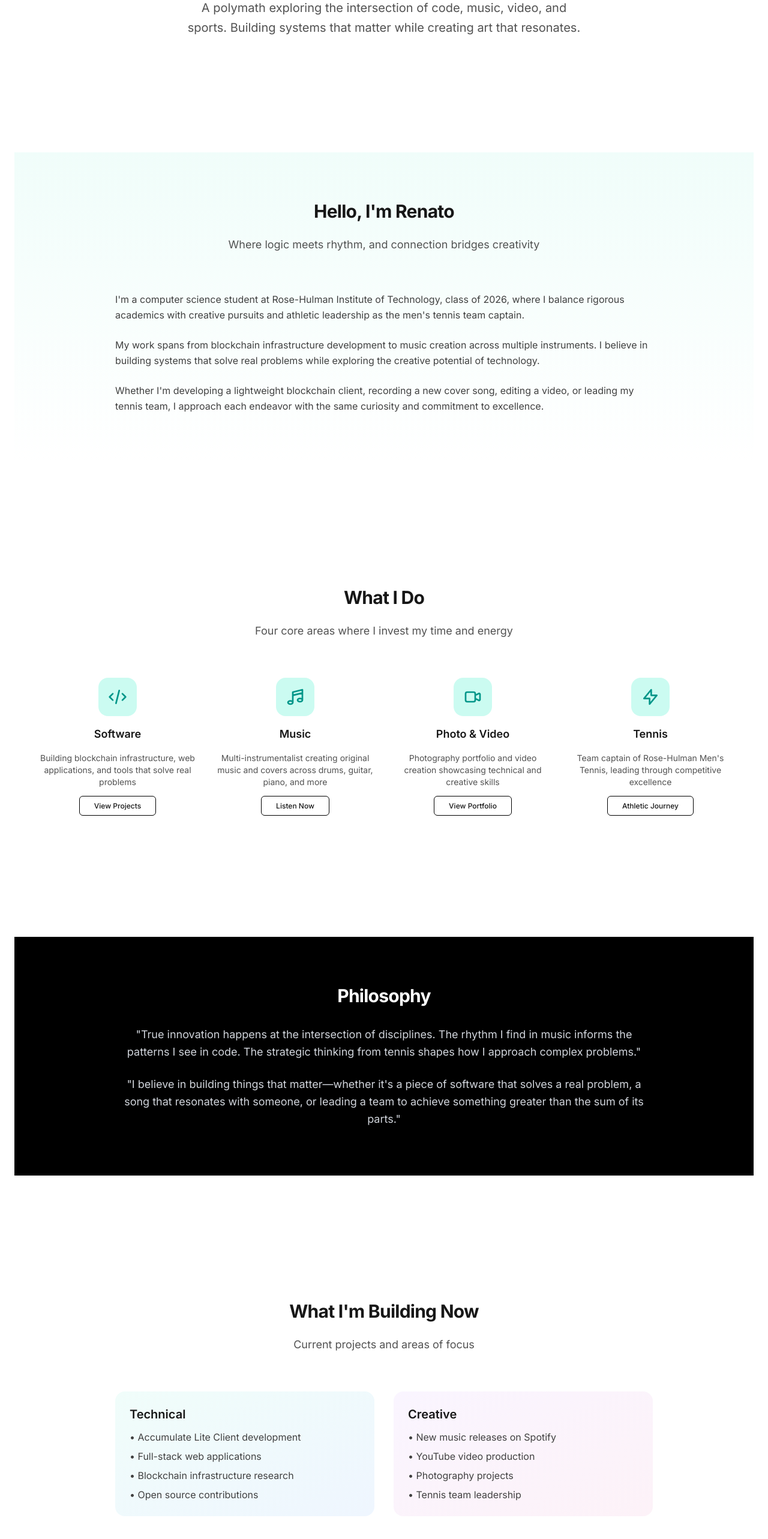
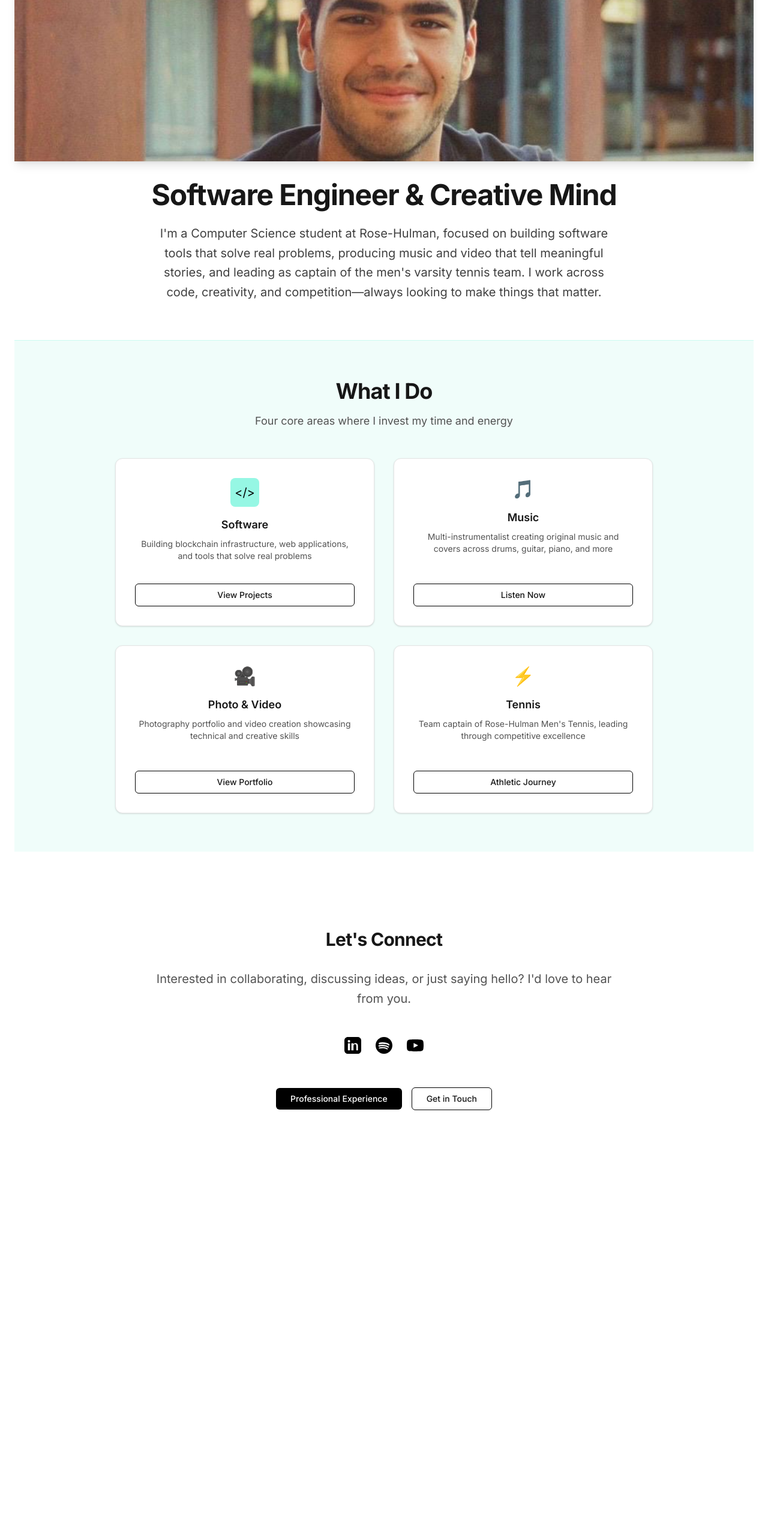
Before and after one commit to renatodap/fitness-backend, a Next.js app: page /about in a window 1280 px wide. Shown: the part 224-2790 px from the top of the page at 60% size. After the commit the page ends 2187 px from the top, so only its background shows below. Built offline with nearby package versions, Linux system fonts and the light colour scheme.

Commit message:
about page

```diff
--- a/app/about/page.tsx
+++ b/app/about/page.tsx
@@ -4,194 +4,103 @@ import Button from "../components/button";
 
 export default function About() {
   return (
-    <div className="space-y-32">
+    <div className="space-y-16">
       {/* Hero Section */}
-      <section className="relative flex flex-col items-center text-center pt-8 pb-16">
-        <div className="max-w-4xl mx-auto space-y-8">
-          <h1 className="text-5xl font-bold tracking-tight">About</h1>
-          <p className="text-xl text-neutral-600 max-w-2xl mx-auto leading-relaxed">
-            A polymath exploring the intersection of code, music, video, and sports.
-            Building systems that matter while creating art that resonates.
+      <section className="relative w-full flex flex-col items-center text-center pt-0 pb-0 mb-16">
+        <div className="w-full h-64 md:h-96 relative mb-8">
+          <img
+            src="/about-picture.jpg"
+            alt="Renato DAP portrait"
+            className="object-cover w-full h-full rounded-none shadow-lg"
+            style={{ maxHeight: '40rem', objectPosition: '50% 45%' }}
+          />
+        </div>
+        <div className="max-w-4xl mx-auto space-y-6">
+          <h1 className="text-5xl font-bold tracking-tight">Software Engineer & Creative Mind</h1>
+          <p className="text-xl text-neutral-700 max-w-3xl mx-auto leading-relaxed">
+            I'm a Computer Science student at Rose-Hulman, focused on building software tools
+            that solve real problems, producing music and video that tell meaningful stories,
+            and leading as captain of the men's varsity tennis team. I work across code, creativity,
+            and competition—always looking to make things that matter.
           </p>
         </div>
       </section>
 
-      {/* Introduction */}
-      <section className="relative bg-gradient-to-b from-teal-50 to-white py-20 px-4 sm:px-6">
+      {/* What I Do */}
+      <section className="py-16 px-4 sm:px-6 bg-teal-50 border-t border-teal-100 mb-16">
         <div className="max-w-4xl mx-auto">
-          <div className="text-center space-y-6 mb-16">
-            <h2 className="text-3xl font-bold tracking-tight">Hello, I'm Renato</h2>
-            <p className="text-neutral-600 text-lg max-w-2xl mx-auto">
-              Where logic meets rhythm, and connection bridges creativity
-            </p>
-          </div>
-
-          <div className="prose prose-lg max-w-none text-neutral-700 leading-relaxed space-y-6">
-            <p>
-              I'm a computer science student at Rose-Hulman Institute of Technology,
-              class of 2026, where I balance rigorous academics with creative pursuits
-              and athletic leadership as the men's tennis team captain.
-            </p>
-
-            <p>
-              My work spans from blockchain infrastructure development to music creation
-              across multiple instruments. I believe in building systems that solve real
-              problems while exploring the creative potential of technology.
-            </p>
-
-            <p>
-              Whether I'm developing a lightweight blockchain client, recording a new
-              cover song, editing a video, or leading my tennis team, I approach each
-              endeavor with the same curiosity and commitment to excellence.
-            </p>
-          </div>
-        </div>
-      </section>
-
-      {/* Core Areas */}
-      <section className="py-20 px-4 sm:px-6">
-        <div className="max-w-6xl mx-auto">
-          <div className="text-center space-y-6 mb-16">
-            <h2 className="text-3xl font-bold tracking-tight">What I Do</h2>
+          <div className="text-center space-y-4 mb-12">
+            <h2 className="text-4xl font-bold tracking-tight">What I Do</h2>
             <p className="text-neutral-600 text-lg max-w-2xl mx-auto">
               Four core areas where I invest my time and energy
             </p>
           </div>
-
-          <div className="grid md:grid-cols-2 lg:grid-cols-4 gap-8">
-            {/* Software */}
-            <div className="text-center space-y-4">
-              <div className="w-16 h-16 bg-teal-100 rounded-2xl flex items-center justify-center mx-auto">
-                <svg className="w-8 h-8 text-teal-600" fill="none" stroke="currentColor" viewBox="0 0 24 24">
-                  <path strokeLinecap="round" strokeLinejoin="round" strokeWidth={2} d="M10 20l4-16m4 4l4 4-4 4M6 16l-4-4 4-4" />
-                </svg>
+          <div className="grid grid-cols-1 md:grid-cols-2 gap-8">
+            {/* Software Card */}
+            <div className="flex flex-col items-center bg-white border border-neutral-200 rounded-xl p-8 shadow-sm hover:shadow-lg transition min-h-[280px]">
+              <div className="mb-4">
+                <div className="bg-teal-200 rounded-lg flex items-center justify-center w-12 h-12">
+                  <span className="text-black text-xl font-mono">{'</>'}</span>
+                </div>
               </div>
-              <h3 className="text-lg font-semibold">Software</h3>
-              <p className="text-sm text-neutral-600">
-                Building blockchain infrastructure, web applications, and tools that solve real problems
-              </p>
-              <Button href="/software" variant="outline" className="text-xs px-3 py-1">
-                View Projects
-              </Button>
+              <h3 className="text-lg font-semibold mb-2">Software</h3>
+              <p className="text-sm text-neutral-600 mb-4 text-center flex-1">Building blockchain infrastructure, web applications, and tools that solve real problems</p>
+              <Button href="/software" variant="outline" className="w-full mt-auto">View Projects</Button>
             </div>
-
-            {/* Music */}
-            <div className="text-center space-y-4">
-              <div className="w-16 h-16 bg-teal-100 rounded-2xl flex items-center justify-center mx-auto">
-                <svg className="w-8 h-8 text-teal-600" fill="none" stroke="currentColor" viewBox="0 0 24 24">
-                  <path strokeLinecap="round" strokeLinejoin="round" strokeWidth={2} d="M9 19V6l12-3v13M9 19c0 1.105-1.343 2-3 2s-3-.895-3-2 1.343-2 3-2 3 .895 3 2zm12-3c0 1.105-1.343 2-3 2s-3-.895-3-2 1.343-2 3-2 3 .895 3 2zM9 10l12-3" />
-                </svg>
+            {/* Music Card */}
+            <div className="flex flex-col items-center bg-white border border-neutral-200 rounded-xl p-8 shadow-sm hover:shadow-lg transition min-h-[280px]">
+              <div className="mb-4">
+                <span className="text-black text-3xl">🎵</span>
               </div>
-              <h3 className="text-lg font-semibold">Music</h3>
-              <p className="text-sm text-neutral-600">
-                Multi-instrumentalist creating original music and covers across drums, guitar, piano, and more
-              </p>
-              <Button href="/music" variant="outline" className="text-xs px-3 py-1">
-                Listen Now
-              </Button>
+              <h3 className="text-lg font-semibold mb-2">Music</h3>
+              <p className="text-sm text-neutral-600 mb-4 text-center flex-1">Multi-instrumentalist creating original music and covers across drums, guitar, piano, and more</p>
+              <Button href="/music" variant="outline" className="w-full mt-auto">Listen Now</Button>
             </div>
-
-            {/* Video */}
-            <div className="text-center space-y-4">
-              <div className="w-16 h-16 bg-teal-100 rounded-2xl flex items-center justify-center mx-auto">
-                <svg className="w-8 h-8 text-teal-600" fill="none" stroke="currentColor" viewBox="0 0 24 24">
-                  <path strokeLinecap="round" strokeLinejoin="round" strokeWidth={2} d="M15 10l4.553-2.276A1 1 0 0121 8.618v6.764a1 1 0 01-1.447.894L15 14M5 18h8a2 2 0 002-2V8a2 2 0 00-2-2H5a2 2 0 00-2 2v8a2 2 0 002 2z" />
-                </svg>
+            {/* Photo & Video Card */}
+            <div className="flex flex-col items-center bg-white border border-neutral-200 rounded-xl p-8 shadow-sm hover:shadow-lg transition min-h-[280px]">
+              <div className="mb-4">
+                <span className="text-black text-3xl">🎥</span>
               </div>
-              <h3 className="text-lg font-semibold">Photo & Video</h3>
-              <p className="text-sm text-neutral-600">
-                Photography portfolio and video creation showcasing technical and creative skills
-              </p>
-              <Button href="/photo" variant="outline" className="text-xs px-3 py-1">
-                View Portfolio
-              </Button>
+              <h3 className="text-lg font-semibold mb-2">Photo & Video</h3>
+              <p className="text-sm text-neutral-600 mb-4 text-center flex-1">Photography portfolio and video creation showcasing technical and creative skills</p>
+              <Button href="/photo" variant="outline" className="w-full mt-auto">View Portfolio</Button>
             </div>
-
-            {/* Tennis */}
-            <div className="text-center space-y-4">
-              <div className="w-16 h-16 bg-teal-100 rounded-2xl flex items-center justify-center mx-auto">
-                <svg className="w-8 h-8 text-teal-600" fill="none" stroke="currentColor" viewBox="0 0 24 24">
-                  <path strokeLinecap="round" strokeLinejoin="round" strokeWidth={2} d="M13 10V3L4 14h7v7l9-11h-7z" />
-                </svg>
+            {/* Tennis Card */}
+            <div className="flex flex-col items-center bg-white border border-neutral-200 rounded-xl p-8 shadow-sm hover:shadow-lg transition min-h-[280px]">
+              <div className="mb-4">
+                <span className="text-black text-3xl">⚡</span>
               </div>
-              <h3 className="text-lg font-semibold">Tennis</h3>
-              <p className="text-sm text-neutral-600">
-                Team captain of Rose-Hulman Men's Tennis, leading through competitive excellence
-              </p>
-              <Button href="/tennis" variant="outline" className="text-xs px-3 py-1">
-                Athletic Journey
-              </Button>
-            </div>
-          </div>
-        </div>
-      </section>
-
-      {/* Philosophy */}
-      <section className="relative bg-black text-white py-20 px-4 sm:px-6">
-        <div className="max-w-4xl mx-auto text-center space-y-8">
-          <h2 className="text-3xl font-bold tracking-tight">Philosophy</h2>
-          <div className="space-y-6 text-lg text-gray-300 leading-relaxed">
-            <p>
-              "True innovation happens at the intersection of disciplines.
-              The rhythm I find in music informs the patterns I see in code.
-              The strategic thinking from tennis shapes how I approach complex problems."
-            </p>
-            <p>
-              "I believe in building things that matter—whether it's a piece of software
-              that solves a real problem, a song that resonates with someone, or
-              leading a team to achieve something greater than the sum of its parts."
-            </p>
-          </div>
-        </div>
-      </section>
-
-      {/* Current Focus */}
-      <section className="py-20 px-4 sm:px-6">
-        <div className="max-w-4xl mx-auto">
-          <div className="text-center space-y-6 mb-16">
-            <h2 className="text-3xl font-bold tracking-tight">What I'm Building Now</h2>
-            <p className="text-neutral-600 text-lg max-w-2xl mx-auto">
-              Current projects and areas of focus
-            </p>
-          </div>
-
-          <div className="grid md:grid-cols-2 gap-8">
-            <div className="bg-gradient-to-br from-teal-50 to-blue-50 rounded-2xl p-6">
-              <h3 className="text-xl font-semibold mb-3">Technical</h3>
-              <ul className="space-y-2 text-neutral-700">
-                <li>• Accumulate Lite Client development</li>
-                <li>• Full-stack web applications</li>
-                <li>• Blockchain infrastructure research</li>
-                <li>• Open source contributions</li>
-              </ul>
-            </div>
-
-            <div className="bg-gradient-to-br from-purple-50 to-pink-50 rounded-2xl p-6">
-              <h3 className="text-xl font-semibold mb-3">Creative</h3>
-              <ul className="space-y-2 text-neutral-700">
-                <li>• New music releases on Spotify</li>
-                <li>• YouTube video production</li>
-                <li>• Photography projects</li>
-                <li>• Tennis team leadership</li>
-              </ul>
+              <h3 className="text-lg font-semibold mb-2">Tennis</h3>
+              <p className="text-sm text-neutral-600 mb-4 text-center flex-1">Team captain of Rose-Hulman Men's Tennis, leading through competitive excellence</p>
+              <Button href="/tennis" variant="outline" className="w-full mt-auto">Athletic Journey</Button>
             </div>
           </div>
         </div>
       </section>
 
       {/* Call to Action */}
-      <section className="py-20 px-4 sm:px-6 text-center">
+      <section className="py-16 px-4 sm:px-6 text-center">
         <div className="max-w-3xl mx-auto space-y-8">
           <h2 className="text-3xl font-bold tracking-tight">Let's Connect</h2>
           <p className="text-xl text-neutral-600 leading-relaxed">
-            Interested in collaborating, discussing ideas, or just saying hello?
-            I'd love to hear from you.
+            Interested in collaborating, discussing ideas, or just saying hello? I'd love to hear from you.
           </p>
-          <div className="flex flex-col sm:flex-row justify-center items-center gap-4 pt-4">
+          <div className="flex flex-row justify-center items-center gap-6 pt-4">
+            <a href="https://linkedin.com/in/renatodap" target="_blank" rel="noopener noreferrer" aria-label="LinkedIn">
+              <svg className="w-7 h-7 text-black hover:text-teal-600 transition" fill="currentColor" viewBox="0 0 24 24"><path d="M19 0h-14c-2.761 0-5 2.239-5 5v14c0 2.761 2.239 5 5 5h14c2.761 0 5-2.239 5-5v-14c0-2.761-2.239-5-5-5zm-11 19h-3v-10h3v10zm-1.5-11.268c-.966 0-1.75-.784-1.75-1.75s.784-1.75 1.75-1.75 1.75.784 1.75 1.75-.784 1.75-1.75 1.75zm13.5 11.268h-3v-5.604c0-1.337-.025-3.063-1.868-3.063-1.869 0-2.156 1.459-2.156 2.967v5.7h-3v-10h2.881v1.367h.041c.401-.761 1.381-1.563 2.841-1.563 3.041 0 3.602 2.002 3.602 4.604v5.592z" /></svg>
+            </a>
+            <a href="https://open.spotify.com/artist/3VZ8V9XhQ9oZb5XnZ9g8yB" target="_blank" rel="noopener noreferrer" aria-label="Spotify">
+              <svg className="w-7 h-7 text-black hover:text-teal-600 transition" fill="currentColor" viewBox="0 0 24 24"><path d="M12 0C5.371 0 0 5.371 0 12s5.371 12 12 12 12-5.371 12-12S18.629 0 12 0zm5.363 17.463c-.221.364-.691.482-1.055.262-2.891-1.764-6.543-2.16-10.824-1.18-.418.096-.844-.162-.94-.576-.096-.418.162-.844.576-.94 4.663-1.08 8.727-.641 11.947 1.262.364.22.482.69.262 1.055zm1.504-2.67c-.276.447-.854.59-1.301.314-3.309-2.04-8.362-2.635-12.284-1.44-.51.158-1.055-.117-1.213-.627-.158-.51.117-1.055.627-1.213 4.406-1.361 9.927-.709 13.722 1.578.447.276.59.854.314 1.301zm.146-2.835C15.06 9.684 8.924 9.5 5.934 10.384c-.623.182-1.283-.159-1.464-.783-.181-.624.159-1.283.783-1.464 3.417-.99 10.184-.785 14.047 2.016.527.389.642 1.135.254 1.662-.389.527-1.135.643-1.662.254z" /></svg>
+            </a>
+            <a href="https://www.youtube.com/@RenatoDAP" target="_blank" rel="noopener noreferrer" aria-label="YouTube">
+              <svg className="w-7 h-7 text-black hover:text-teal-600 transition" fill="currentColor" viewBox="0 0 24 24"><path d="M23.498 6.186a2.994 2.994 0 0 0-2.112-2.117C19.257 3.5 12 3.5 12 3.5s-7.257 0-9.386.569A2.994 2.994 0 0 0 .502 6.186C0 8.313 0 12 0 12s0 3.687.502 5.814a2.994 2.994 0 0 0 2.112 2.117C4.743 20.5 12 20.5 12 20.5s7.257 0 9.386-.569a2.994 2.994 0 0 0 2.112-2.117C24 15.687 24 12 24 12s0-3.687-.502-5.814zM9.75 15.5v-7l6.5 3.5-6.5 3.5z" /></svg>
+            </a>
+          </div>
+          <div className="flex flex-col sm:flex-row justify-center items-center gap-4 pt-6">
             <Button href="/professional" variant="solid">
               Professional Experience
             </Button>
-            <Button href="mailto:contact@renatodap.com" variant="outline">
+            <Button href="mailto:renatodaprado@gmail.com" variant="outline">
               Get in Touch
             </Button>
           </div>
```
Also changed, not shown: public/about-picture.jpg (added).
